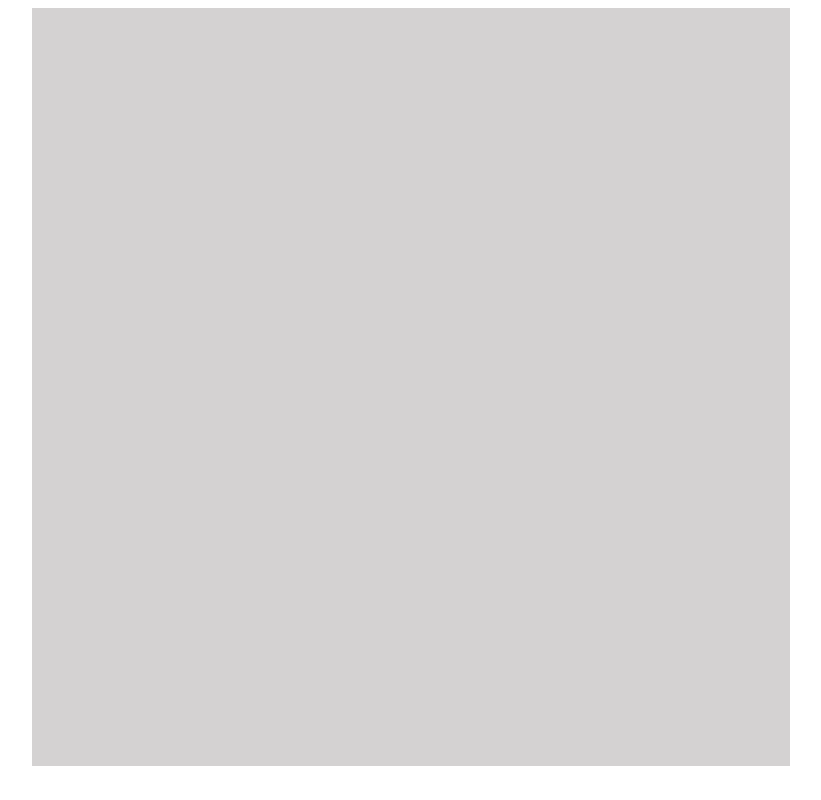
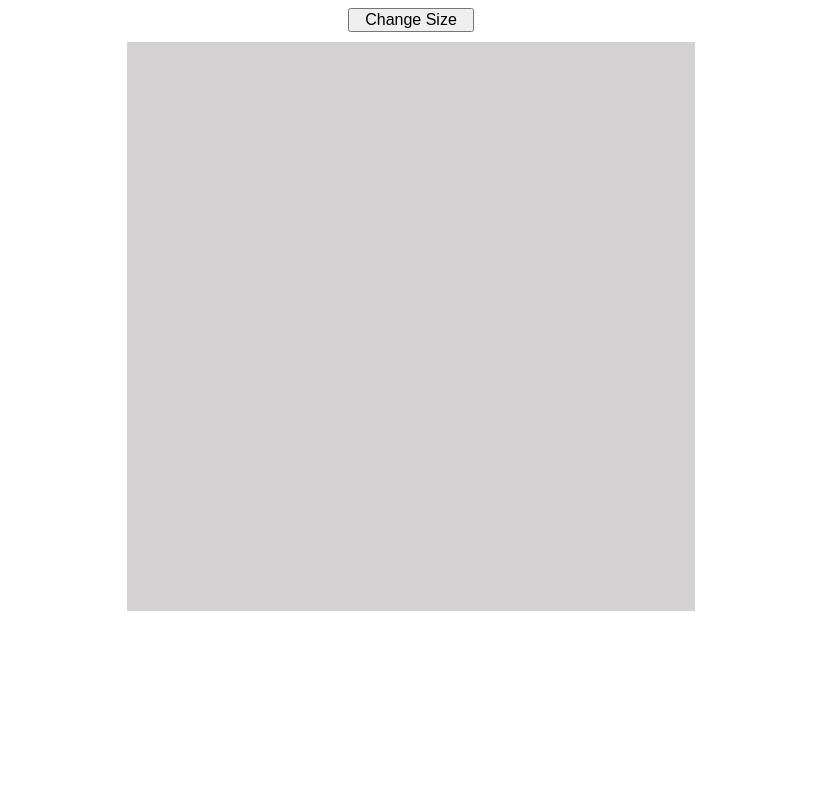
Before and after one commit to TylerMcKenna/Etch-a-Sketch, a plain HTML site: page index.html in a window 1280 px wide. Shown: the whole page, without its empty margins (229-1050 px from the left). Drawn offline with Linux system fonts and the light colour scheme.

Commit message:
Finish Project

```diff
--- a/index.html
+++ b/index.html
@@ -7,6 +7,7 @@
     <link rel="stylesheet" href="styles.css">
 </head>
 <body>
+    <button class="sizeButton">Change Size</button>
     <div class="container">
 
     </div>
--- a/scripts.js
+++ b/scripts.js
@@ -1,15 +1,35 @@
-const container = document.querySelector(".container");
-const square = document.createElement("div");
-square.classList.add("gridSquare");
+document.addEventListener("DOMContentLoaded", initialize());
 
-let i = 0;
-container.addEventListener("mouseenter", (event) => {
-    console.log(event.target)
-    event.target.classList.add("hovered");
-    console.log(++i);
-})
+function createGrid(sideLength) {
+    container = document.querySelector(".container");
+    container.innerHTML = "";
 
-const gridSize = 16 * 16;
-for (let i = 0; i < gridSize; i++) {
-    container.appendChild(square.cloneNode(true));
+    const square = document.createElement("div");
+    square.style.padding = `${100/(2 * sideLength)}%`;
+    square.classList.add("gridSquare");
+
+    const gridSize = sideLength * sideLength;
+    for (let i = 0; i < gridSize; i++) {
+        container.appendChild(square.cloneNode(true));
+    }
+
+    container.addEventListener("mouseover", (event) => {
+        const target = event.target;
+        target.classList.add("hovered");
+    })
 }
+
+function initialize() {
+    createGrid(16);
+
+    const sizeButton = document.querySelector(".sizeButton");
+    sizeButton.addEventListener("click", promptNewSize);
+}
+
+function promptNewSize() {
+    let input = parseInt(prompt("Please enter the new size for the grid's side length."));
+    while(isNaN(input) || input > 99 || input < 1) {
+        input = parseInt(prompt("Please make sure to input a number, less than 100."));
+    }
+    createGrid(input);
+}
--- a/styles.css
+++ b/styles.css
@@ -1,7 +1,19 @@
+.body {
+    box-sizing: border-box;
+}
+
+.sizeButton {
+    display: block;
+    font-size: 100%;
+    width: 10%;
+    margin: 0 auto;
+    margin-bottom: 10px;
+}
+
 .container {
-    width: 60%;
+    width: 45%;
     height: 0;
-    padding-bottom: 60%;
+    padding-bottom: 45%;
     display: flex;
     margin: 0px auto;
     box-sizing: border-box;
@@ -15,6 +27,6 @@
     flex: 1;
 }
 
-.gridSquare .hovered {
+.hovered {
     background-color: rgb(47, 45, 45);
 }
```
